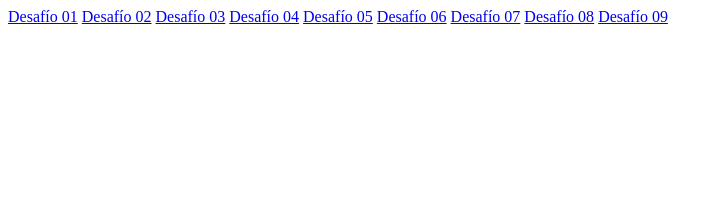
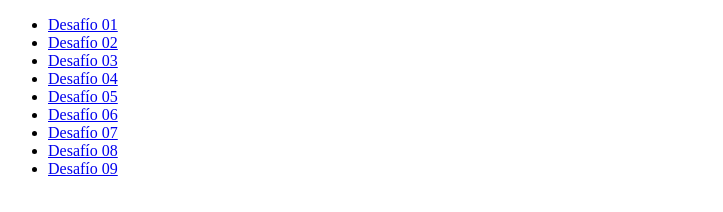
Before and after one commit to selorcav/desafio-02-modelo-de-cajas, a plain HTML site: page index.html in a window 1280 px wide. Shown: the whole page, without its empty margins (0-723 px from the left). Drawn offline with Linux system fonts and the light colour scheme.

Commit message:
agregado readme.md

```diff
--- a/index.html
+++ b/index.html
@@ -6,14 +6,16 @@
     <title>Desafios</title>
 </head>
 <body>
-    <a href="desafio01/index.html">Desafío 01</a>
-    <a href="desafio02/index.html">Desafío 02</a>
-    <a href="desafio03/index.html">Desafío 03</a>
-    <a href="desafio04/index.html">Desafío 04</a>
-    <a href="desafio05/index.html">Desafío 05</a>
-    <a href="desafio06/index.html">Desafío 06</a>
-    <a href="desafio07/index.html">Desafío 07</a>
-    <a href="desafio08/index.html">Desafío 08</a>
-    <a href="desafio09/index.html">Desafío 09</a>
+    <ul>
+        <li><a href="desafio01/index.html">Desafío 01</a></li>
+        <li><a href="desafio02/index.html">Desafío 02</a></li>
+        <li><a href="desafio03/index.html">Desafío 03</a></li>
+        <li><a href="desafio04/index.html">Desafío 04</a></li>
+        <li><a href="desafio05/index.html">Desafío 05</a></li>
+        <li><a href="desafio06/index.html">Desafío 06</a></li>
+        <li><a href="desafio07/index.html">Desafío 07</a></li>
+        <li><a href="desafio08/index.html">Desafío 08</a></li>
+        <li><a href="desafio09/index.html">Desafío 09</a></li>
+    </ul>
 </body>
 </html>
```
Also changed, not shown: 1 other file.
